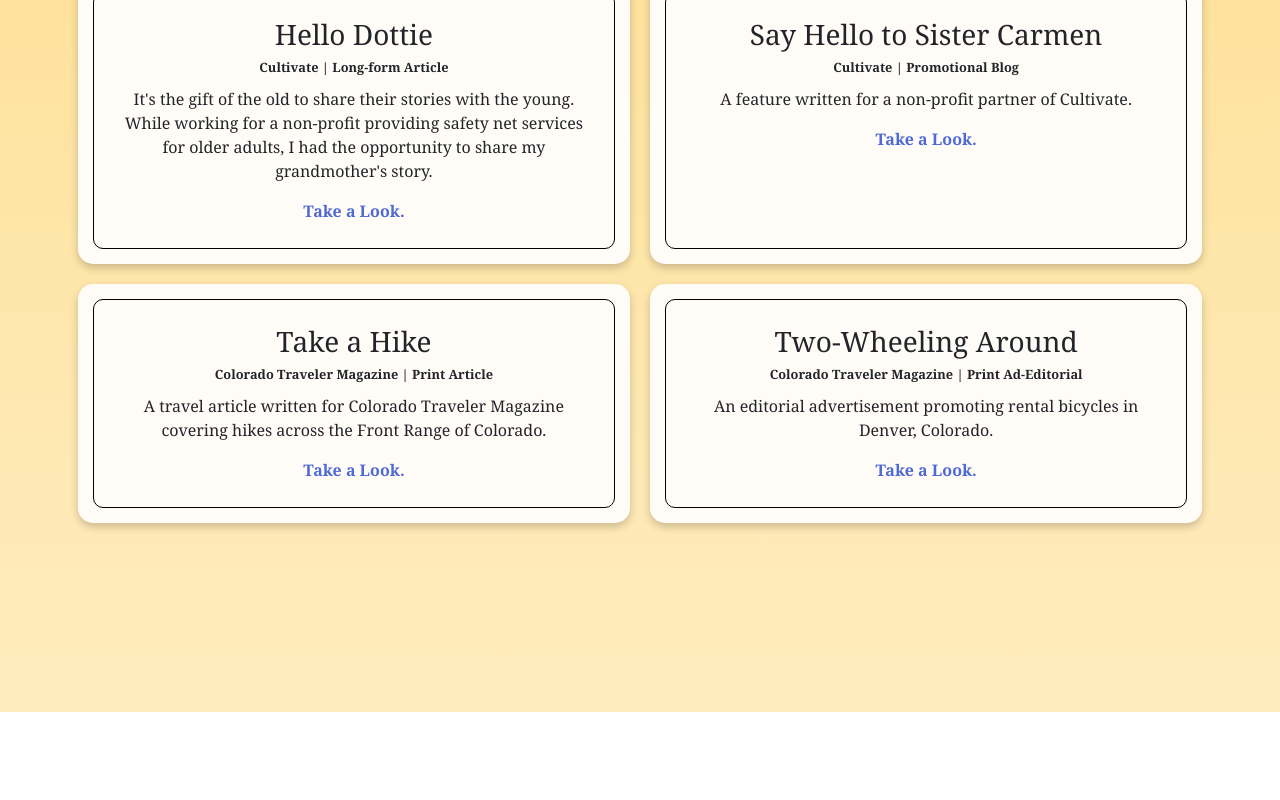
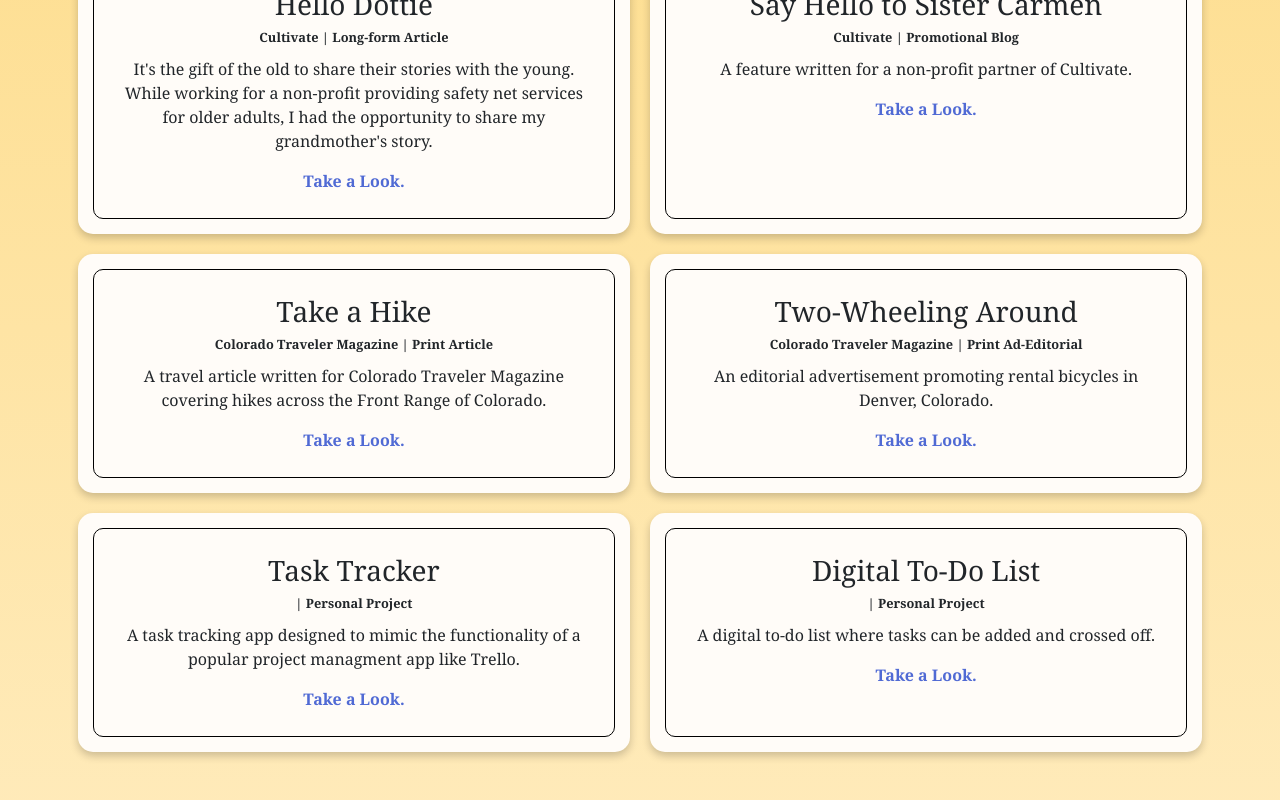
Before and after one commit to MelanieALocke/melaniealocke.github.io, a React (Create React App) app: page / in a window 1280 px wide. Shown: the part 2260-3060 px from the top of the page. Before the commit the page ends 2972 px from the top, so only its background shows below. Built offline with nearby package versions, Linux system fonts and the light colour scheme.

Commit message:
Add more projects and gitub pages info

```diff
--- a/package.json
+++ b/package.json
@@ -8,6 +8,7 @@
     "@testing-library/react": "^11.2.7",
     "@testing-library/user-event": "^12.8.3",
     "bootstrap": "^5.0.2",
+    "gh-pages": "^3.2.3",
     "react": "^17.0.2",
     "react-bootstrap": "^1.6.1",
     "react-dom": "^17.0.2",
@@ -18,7 +19,9 @@
     "start": "react-scripts start",
     "build": "react-scripts build",
     "test": "react-scripts test",
-    "eject": "react-scripts eject"
+    "eject": "react-scripts eject",
+    "predeploy": "npm run build",
+    "deploy": "gh-pages -b gh-pages -d build"
   },
   "eslintConfig": {
     "extends": [
--- a/src/components/Projects.js
+++ b/src/components/Projects.js
@@ -12,7 +12,6 @@ export default function Projects() {
                         <div>
                             <div>
                                 <h2>Projects</h2>
-                                <hr id="projects-divider" />
                                 <p>I wear a lot of hats. You can see examples of my work below.</p>
                             </div>
                         </div>
--- a/src/data.js
+++ b/src/data.js
@@ -63,5 +63,19 @@ export const projects = [
         type: "Print Ad-Editorial",
         description: "An editorial advertisement promoting rental bicycles in Denver, Colorado.",
         link: "https://files.journoportfolio.com/users/25459/uploads/44b038b5-c268-4f9a-a7e5-2e53a920a0a4.pdf",
-    }
+    },
+    {
+        name: "Task Tracker",
+        category: "development",
+        type: "Personal Project",
+        description: "A task tracking app designed to mimic the functionality of a popular project managment app like Trello.",
+        link: "https://mello-melanie-locke.herokuapp.com/boards",
+    },
+    {
+        name: "Digital To-Do List",
+        category: "development",
+        type: "Personal Project",
+        description: "A digital to-do list where tasks can be added and crossed off.",
+        link: "https://todo-melanie-locke.herokuapp.com/",
+    },
 ];
```
Also changed, not shown: 2 other files (tests, documents, lock files or other folders).
